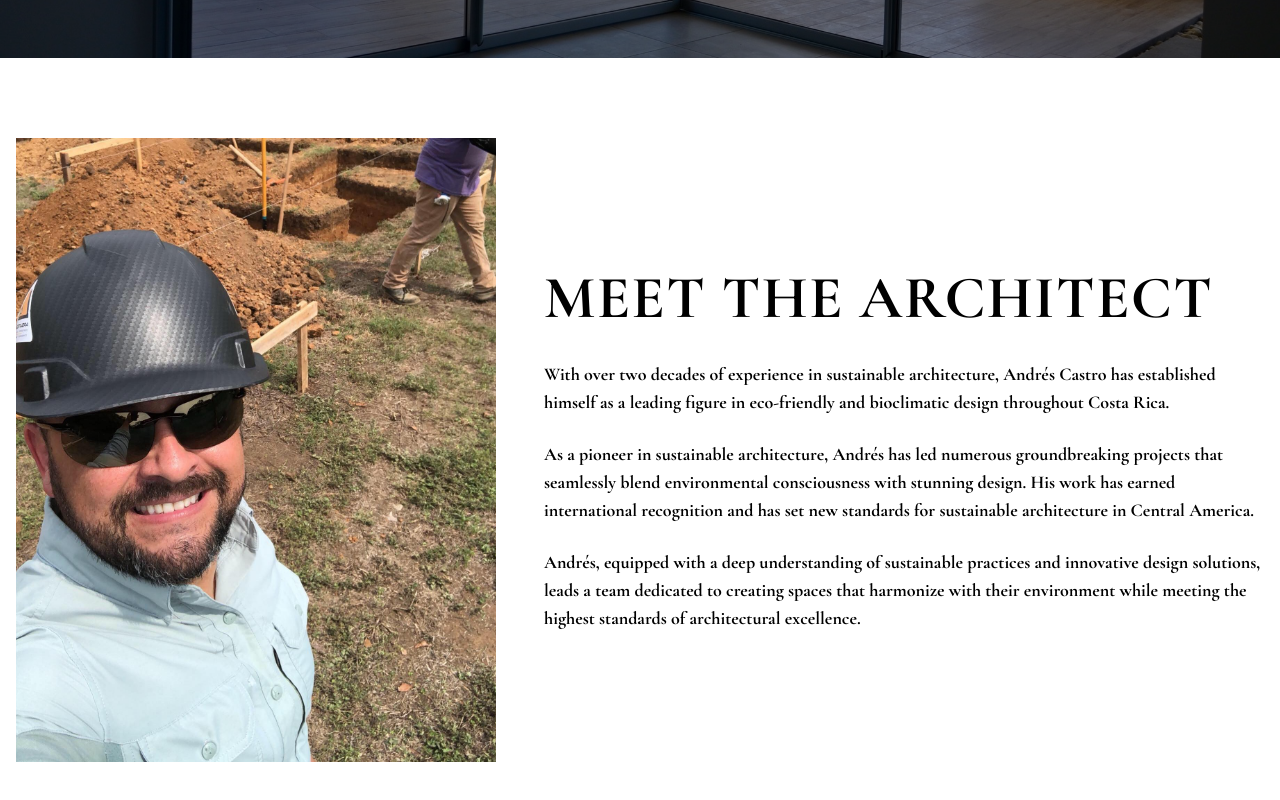
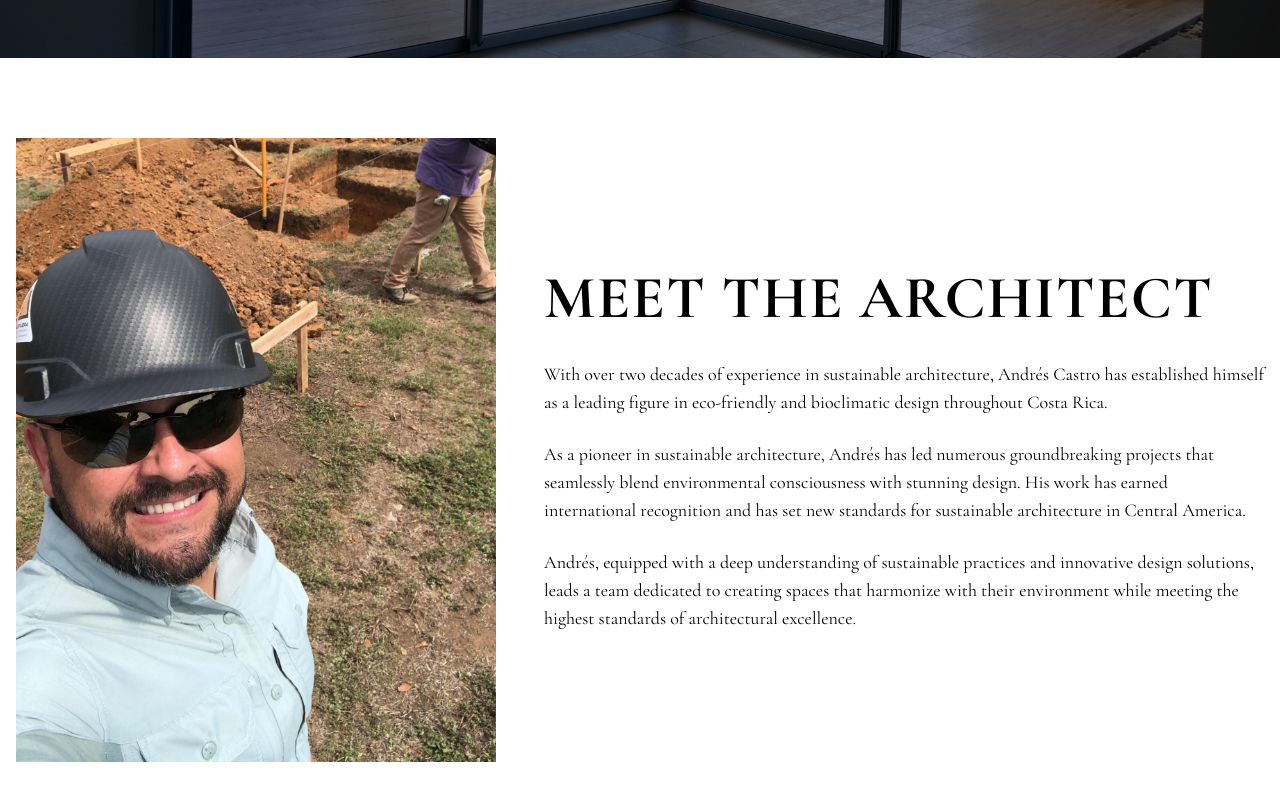
Before and after one commit to botflowlab/AndresCastroWebsite, a React (Vite) app: page /arquitecto in a window 1280 px wide. Shown: the part 502-1302 px from the top of the page. Built offline with nearby package versions, Linux system fonts and the light colour scheme; a web font is replaced by a local one.

Commit message:
Updated About.jsx

```diff
--- a/src/pages/architect/About.jsx
+++ b/src/pages/architect/About.jsx
@@ -22,7 +22,7 @@ export default function About() {
             <h2 className="text-5xl md:text-6xl font-bold mb-8 tracking-wide">
               MEET THE ARCHITECT
             </h2>
-            <div className="space-y-6 text-lg font-bold text-black-600">
+            <div className="space-y-6 text-lg text-black-600">
               <p>
                 With over two decades of experience in sustainable architecture, Andrés Castro has established himself as a leading figure in eco-friendly and bioclimatic design throughout Costa Rica.
               </p>
```
